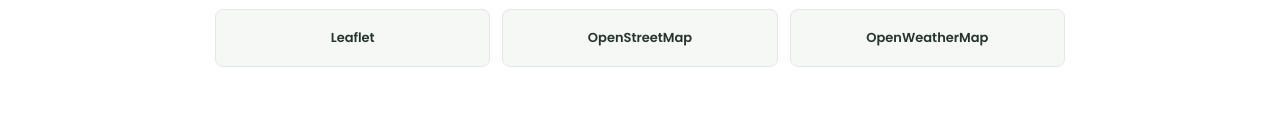
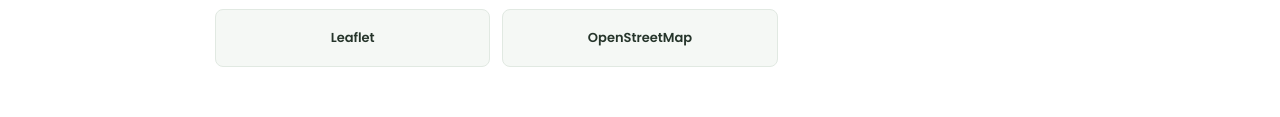
Before and after one commit to vartzzy-cmd/farm-locator-and-weather-monitoring, a plain HTML site: page about.html in a window 1280 px wide. Shown: the part 864-981 px from the top of the page. Drawn offline with Linux system fonts and the light colour scheme.

Commit message:
changing about page

```diff
--- a/about.html
+++ b/about.html
@@ -1,12 +1,13 @@
-
 <!DOCTYPE html>
 <html lang="en">
+
 <head>
     <meta charset="UTF-8">
     <meta name="viewport" content="width=device-width, initial-scale=1.0">
     <title>AgriSulbad | About</title>
     <link rel="stylesheet" href="css/style.css">
 </head>
+
 <body>
 
     <header class="header">
@@ -54,7 +55,7 @@
                     <div class="technology-card">JavaScript</div>
                     <div class="technology-card">Leaflet</div>
                     <div class="technology-card">OpenStreetMap</div>
-                <div class="technology-card">OpenWeatherMap</div>
+
                 </div>
             </div>
         </section>
@@ -66,4 +67,5 @@
 
     <script src="js/main.js"></script>
 </body>
+
 </html>
```
Lines whose indentation alone changed are shown as unchanged.
